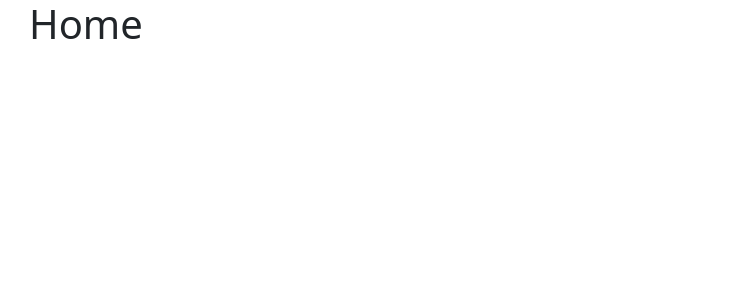
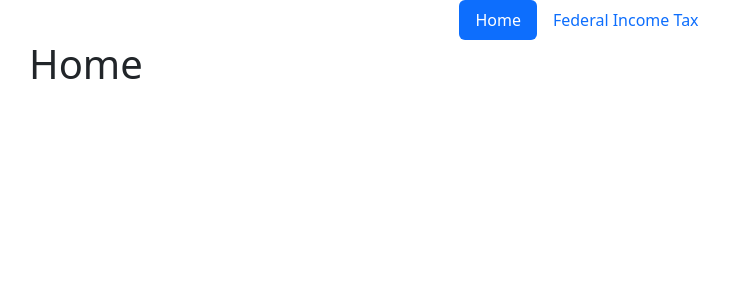
Before and after one commit to walston/tax-calculator, a React (Vite) app: page / in a window 1280 px wide. Shown: the top 300 px of the page, without its empty margins (53-782 px from the left). Built offline with nearby package versions, Linux system fonts and the light colour scheme.

Commit message:
test routes

```diff
--- a/src/Layout.tsx
+++ b/src/Layout.tsx
@@ -1,9 +1,30 @@
-import {Outlet} from 'react-router-dom'
+import {Outlet, NavLink} from 'react-router-dom'
 
 const Layout = () => {
   return (
     <>
       <div className="container">
+        <nav>
+          <ul className="nav nav-pills justify-content-center">
+            <li className="nav-item">
+              <NavLink
+                to="/"
+                className={({ isActive }) => (isActive ? "active" : "") + " nav-link"}
+              >
+                Home
+              </NavLink>
+
+            </li>
+            <li className="nav-item">
+              <NavLink
+                to="/federal-income-tax-calculator"
+                className={({ isActive }) => (isActive ? "nav-link active" : "nav-link")}
+              >
+                Federal Income Tax
+              </NavLink>
+            </li>
+          </ul>
+        </nav>
         <Outlet/>
       </div>
     </>
```
Also changed, not shown: src/App.tsx (indentation only).
